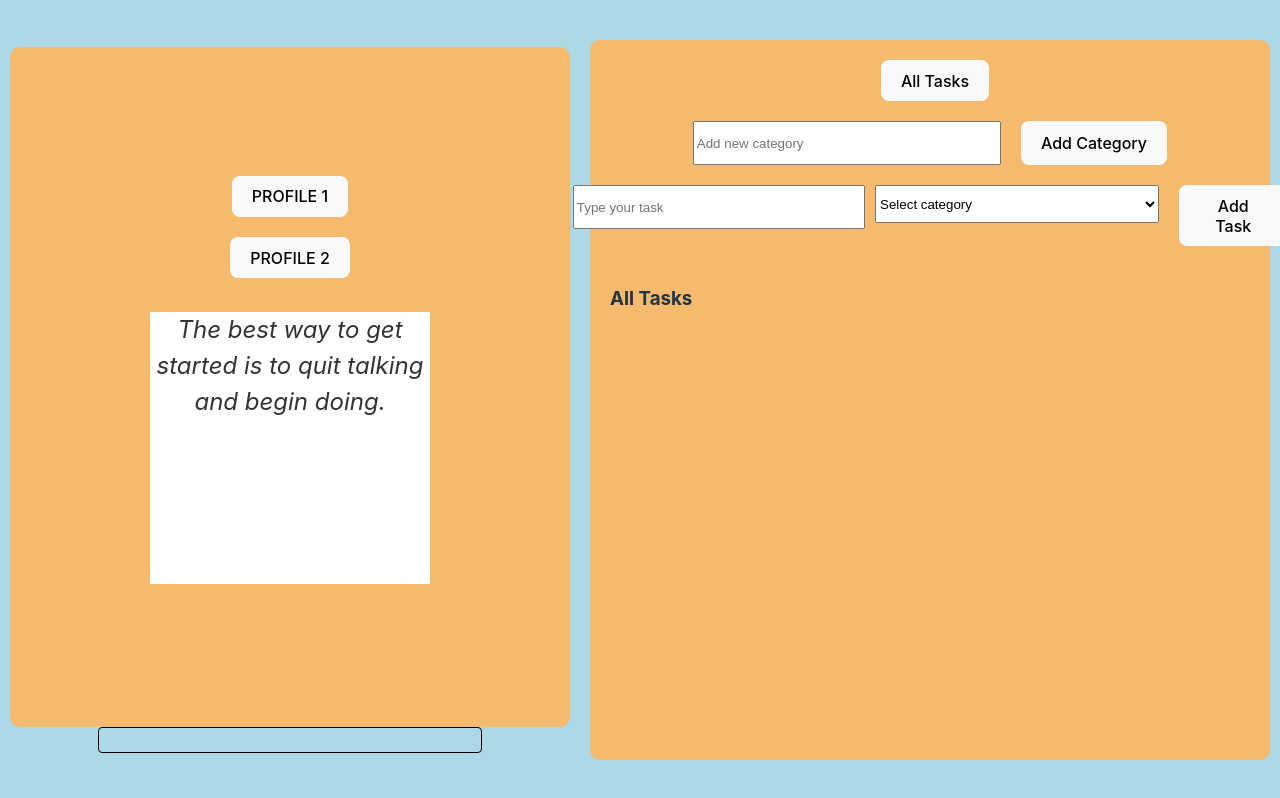
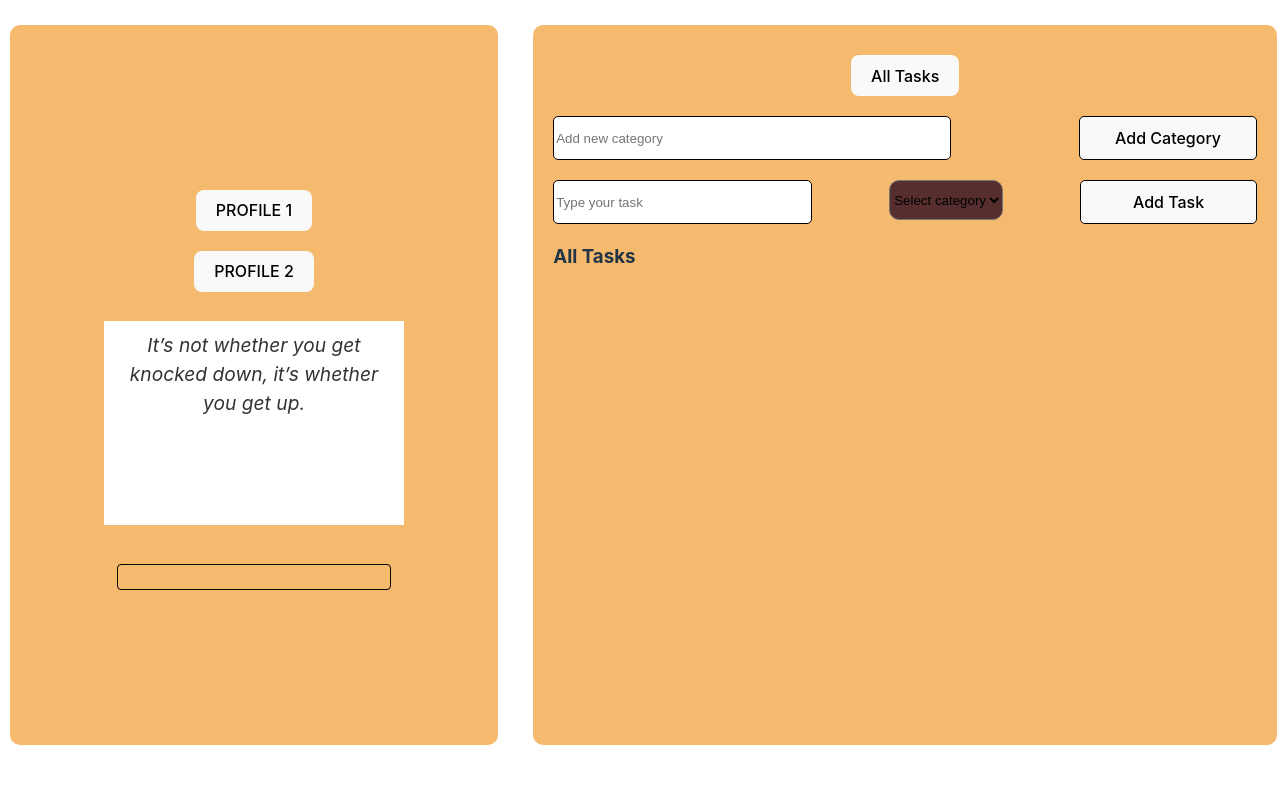
Before and after one commit to Alezuzzo/PixelPlanner, a React (Vite) app: page / in a window 1280 px wide. Built offline with nearby package versions, Linux system fonts and the light colour scheme.

Commit message:
adjusting styles and fixing some bugs

```diff
--- a/src/App.tsx
+++ b/src/App.tsx
@@ -1,7 +1,6 @@
 import { useState } from 'react';
 import './styles/App.css';
 import ContentProfile from './components/ContentProfile';
-import ProgressBar from './components/ProgressBar';
 import ContentInfo from './components/ContentInfo';
 
 interface Task {
@@ -37,13 +36,8 @@ function App() {
   };
 
   return (
-    <>
-      <div className='full-width-div'>
-        <div className='column'>
-          <ContentProfile />
-          <ProgressBar progress={calculateProgress()} />
-        </div>
-        <div className='column'>
+    <div className='app-container'>
+      <ContentProfile progress={calculateProgress()} />
       <ContentInfo
         tasks={tasks}
         addTask={addTask}
@@ -51,8 +45,6 @@ function App() {
         deleteTask={deleteTask}
       />
     </div>
-      </div>
-    </>
   );
 }
 
--- a/src/components/ContentInfo.tsx
+++ b/src/components/ContentInfo.tsx
@@ -1,6 +1,6 @@
-import React, { useState } from 'react';
-import '../styles/Component.css';
-import { v4 as uuidv4 } from 'uuid';
+import React, { useState } from "react";
+import "../styles/Component.css";
+import { v4 as uuidv4 } from "uuid";
 
 interface Task {
   id: string;
@@ -16,18 +16,29 @@ interface ContentInfoProps {
   deleteTask: (id: string) => void;
 }
 
-function ContentInfo({ tasks, addTask, markTaskDone, deleteTask }: ContentInfoProps) {
-  const [newTask, setNewTask] = useState<string>('');
+function ContentInfo({
+  tasks,
+  addTask,
+  markTaskDone,
+  deleteTask,
+}: ContentInfoProps) {
+  const [newTask, setNewTask] = useState<string>("");
   const [categories, setCategories] = useState<string[]>([]);
-  const [newCategory, setNewCategory] = useState<string>('');
-  const [selectedCategory, setSelectedCategory] = useState<string>('');
-  const [currentView, setCurrentView] = useState<string>('all');
+  const [newCategory, setNewCategory] = useState<string>("");
+  const [selectedCategory, setSelectedCategory] =
+    useState<string>("");
+  const [currentView, setCurrentView] = useState<string>("all");
 
   const handleAddTask = (e: React.FormEvent) => {
     e.preventDefault();
     if (newTask.trim() && selectedCategory) {
-      addTask({ id: uuidv4(), text: newTask, done: false, category: selectedCategory });
-      setNewTask('');
+      addTask({
+        id: uuidv4(),
+        text: newTask,
+        done: false,
+        category: selectedCategory,
+      });
+      setNewTask("");
     }
   };
 
@@ -35,69 +46,88 @@ function ContentInfo({ tasks, addTask, markTaskDone, deleteTask }: ContentInfoPr
     e.preventDefault();
     if (newCategory.trim() && !categories.includes(newCategory)) {
       setCategories([...categories, newCategory]);
-      setNewCategory('');
+      setNewCategory("");
     }
   };
 
   const renderTasks = (category: string) => (
     <ul>
-      {tasks.filter(task => category === 'all' || task.category === category).map((task) => (
-        <li key={task.id}>
-          {task.done && <span>✔️ </span>}
-          <span className={task.done ? 'done' : ''}>{task.text}</span>
-          <button onClick={() => markTaskDone(task.id)}>Done</button>
-          <button onClick={() => deleteTask(task.id)}>Delete</button>
-        </li>
-      ))}
+      {tasks
+        .filter(
+          (task) => category === "all" || task.category === category
+        )
+        .map((task) => (
+          <li key={task.id}>
+            {task.done && <span>✔️ </span>}
+            <span className={task.done ? "done" : ""}>
+              {task.text}
+            </span>
+            <button onClick={() => markTaskDone(task.id)}>
+              Done
+            </button>
+            <button onClick={() => deleteTask(task.id)}>
+              Delete
+            </button>
+          </li>
+        ))}
     </ul>
   );
 
   return (
-    <div className='content-info-div'>
-      <div className='view-buttons'>
-        <button onClick={() => setCurrentView('all')}>All Tasks</button>
+    <div className="content-info-div">
+      <div className="view-buttons">
+        <button onClick={() => setCurrentView("all")}>
+          All Tasks
+        </button>
         {categories.map((category, index) => (
-          <button key={index} onClick={() => setCurrentView(category)}>{category}</button>
+          <button
+            key={index}
+            onClick={() => setCurrentView(category)}
+          >
+            {category}
+          </button>
         ))}
       </div>
-      <form onSubmit={handleAddCategory} className='form-category'>
+      <form onSubmit={handleAddCategory} className="form-category">
         <input
           type="text"
-          placeholder='Add new category'
-          className='input-category'
+          placeholder="Add new category"
+          className="input-category"
           value={newCategory}
           onChange={(e) => setNewCategory(e.target.value)}
         />
-        <button type="submit">Add Category</button>
+        <button type="submit" className="button-addCategory">Add Category</button>
       </form>
-      <form onSubmit={handleAddTask} className='form-task'>
+      <form onSubmit={handleAddTask} className="form-task">
         <input
           type="text"
-          placeholder='Type your task'
-          className='input-task'
+          placeholder="Type your task"
+          className="input-task"
           value={newTask}
           onChange={(e) => setNewTask(e.target.value)}
         />
         <select
           value={selectedCategory}
           onChange={(e) => setSelectedCategory(e.target.value)}
-          className='select-category'
+          className="select-category"
         >
           <option value="">Select category</option>
           {categories.map((category, index) => (
-            <option key={index} value={category}>{category}</option>
+            <option key={index} value={category}>
+              {category}
+            </option>
           ))}
         </select>
-        <button type="submit">Add Task</button>
+        <button type="submit" className="task-button">Add Task</button>
       </form>
-      <div className='tasks-container'>
-        {currentView === 'all' ? (
-          <div className='category-tasks'>
+      <div className="tasks-container">
+        {currentView === "all" ? (
+          <div className="category-tasks">
             <h3>All Tasks</h3>
-            {renderTasks('all')}
+            {renderTasks("all")}
           </div>
         ) : (
-          <div className='category-tasks'>
+          <div className="category-tasks">
             <h3>{currentView}</h3>
             {renderTasks(currentView)}
           </div>
--- a/src/components/ContentProfile.tsx
+++ b/src/components/ContentProfile.tsx
@@ -1,5 +1,6 @@
 import { useState, useEffect } from 'react';
 import '../styles/Component.css';
+import ProgressBar from './ProgressBar';
 
 const quotes = [
   "The best way to get started is to quit talking and begin doing.",
@@ -14,14 +15,18 @@ const quotes = [
   "We may encounter many defeats but we must not be defeated."
 ];
 
-function ContentProfile() {
+interface ContentProfileProps {
+  progress: number;
+}
+
+function ContentProfile({ progress }: ContentProfileProps) {
   const [currentQuote, setCurrentQuote] = useState<string>(quotes[0]);
 
   useEffect(() => {
     const interval = setInterval(() => {
       const randomIndex = Math.floor(Math.random() * quotes.length);
       setCurrentQuote(quotes[randomIndex]);
-    }, 10000); // Change quote every 5 seconds
+    }, 5000); // Change quote every 5 seconds
 
     return () => clearInterval(interval); // Cleanup interval on component unmount
   }, []);
@@ -31,6 +36,7 @@ function ContentProfile() {
       <button>PROFILE 1</button>
       <button>PROFILE 2</button>
       <p className='pQuote'>{currentQuote}</p>
+      <ProgressBar progress={progress} />
     </div>
   );
 }
--- a/src/styles/Component.css
+++ b/src/styles/Component.css
@@ -1,12 +1,25 @@
+.app-container {
+  display: flex;
+  flex-direction: row; /* Arrange children in a row */
+  align-items: flex-start; /* Align items to the start of the flex container */
+  justify-content: space-between;
+  height: 100vh;
+  width: 99vw;
+  margin-top: 50px;
+  padding: 10px;
+  gap: -20px;
+}
+
 .component-profile-div {
   display: flex;
   flex-direction: column;
   background-color: rgb(245, 186, 110);
-  width: 100%;
+  width: 35vw;
   height: 85vh;
   border-radius: 10px;
   align-items: center;
   justify-content: center;
+  padding: 20px;
 }
 
 .component-profile-div button {
@@ -15,23 +28,28 @@
 
 .pQuote {
   width: 50%;
-  height: 40%;
+  height: 30%;
+  max-width: 600px; /* Set a maximum width for the quotes */
+  min-width: 300px; /* Set a minimum width for the quotes */
+
   background-color: white;
-  font-size: 1.5em;
+  font-size: 1.2em;
   font-style: italic;
   color: #333;
   text-align: center;
+  padding: 10px;
+  box-sizing: border-box;
 }
 
 .progress-bar-div {
   border: 1px solid #000;
   border-radius: 4px;
-  width: 29.5vw;
+  width: 60%;
   padding: 2px;
+  margin-top: 20px;
 }
 
 .progress-bar {
-  width: 200px;
   height: 20px;
   border-radius: 4px;
   background-color: green;
@@ -39,7 +57,7 @@
 }
 
 .content-info-div {
-  width: 50vw;
+  width: 55vw;
   height: 85vh;
   background-color: rgb(245, 186, 110);
   display: flex;
@@ -55,15 +73,28 @@
   margin-bottom: 20px;
 }
 
-.form-category, .form-task {
+.form-category {
+  width: 55vw;
   margin-bottom: 20px;
   display: flex;
-  gap: 10px;
+  flex-direction: row;
+  gap: 10vw;
 }
 
-.input-category, .input-task, .select-category {
-  width: 300px;
-  height: 38px;
+.input-category {
+  height: 40px;
+  width: 60%;
+  border-radius: 5px;
+  border: 1px solid #000;
+}
+
+.button-addCategory {
+  height: 44px;
+  width: 15vw;
+  border-radius: 5px;
+  border: 1px solid #000;
+  margin: 0;
+  padding: 0;
 }
 
 .categories {
@@ -76,6 +107,37 @@
   background-color: white;
   padding: 10px;
   border-radius: 5px;
+}
+
+.form-task {
+  width: 55vw;
+  display: flex;
+  flex-direction: row;
+  gap: 6vw;
+  padding: 0;
+}
+
+.input-task {
+  height: 40px;
+  width: 20vw;
+  border-radius: 5px;
+  border: 1px solid #000;
+}
+
+.select-category {
+  height: 40px;
+  width: 9vw;
+  border-radius: 10px;
+  background-color: rgb(87, 46, 46);
+}
+
+.task-button {
+  height: 44px;
+  width: 14vw;
+  border-radius: 5px;
+  border: 1px solid #000;
+  margin: 0;
+  padding: 0;
 }
 
 .tasks-container {
@@ -96,8 +158,9 @@ ul {
 
 li {
   display: flex;
+  flex-direction: column; /* Ensure contents are in column layout */
   justify-content: space-between;
-  align-items: center;
+  align-items: flex-start; /* Align items to the start of the flex container */
   background-color: white;
   padding: 10px;
   margin-bottom: 10px;
@@ -111,19 +174,5 @@ li .done {
 }
 
 button {
-  margin-left: 10px;
+  margin-top: 10px; /* Add margin to separate buttons from task text */
 }
-
-.progress-bar-div {
-  border: 1px solid #000;
-  border-radius: 4px;
-  width: 29.5vw;
-  padding: 2px;
-}
-
-.progress-bar {
-  height: 20px;
-  border-radius: 4px;
-  background-color: green;
-  transition: width 0.3s ease-in-out;
-}
```
Lines whose indentation alone changed are shown as unchanged.
